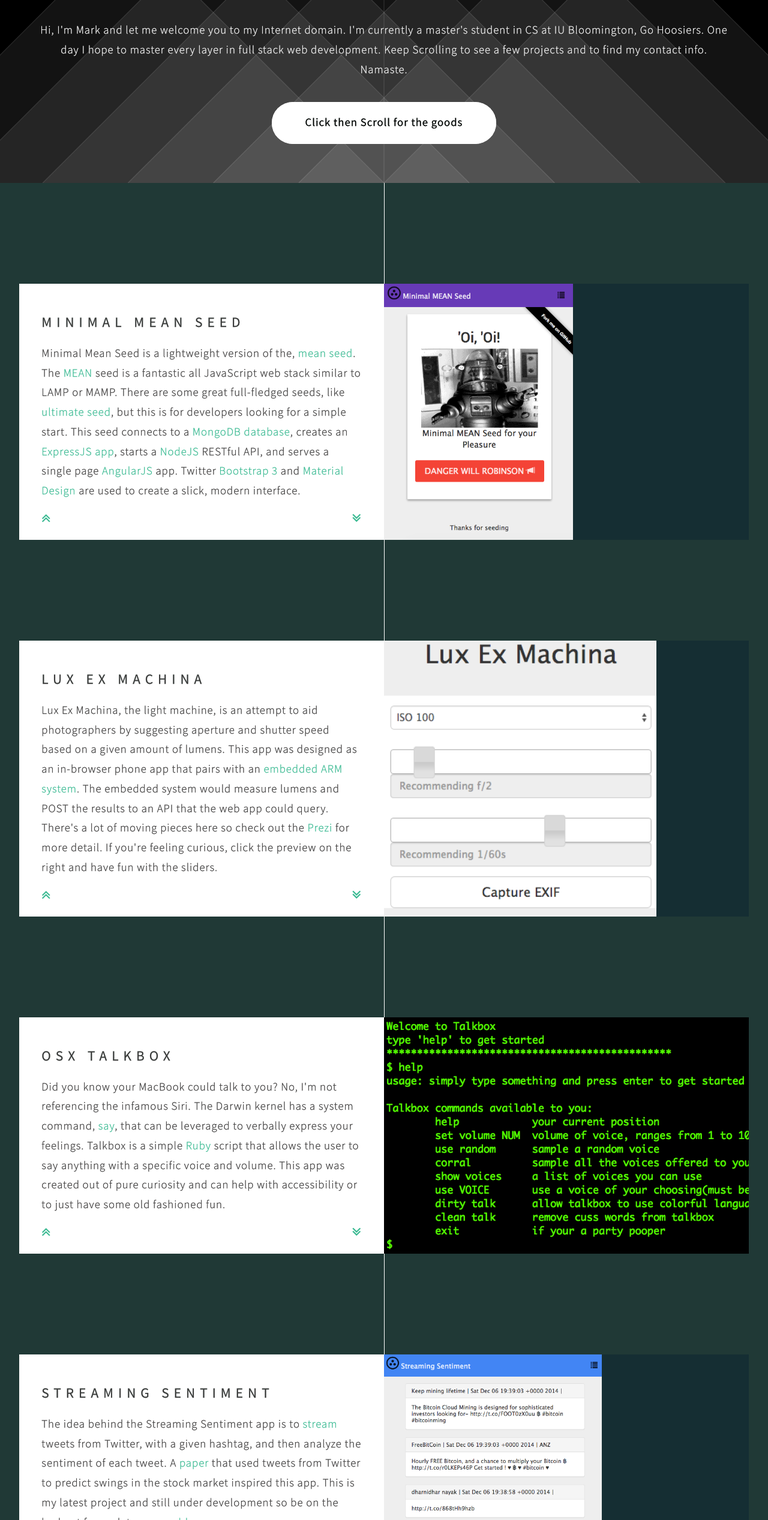
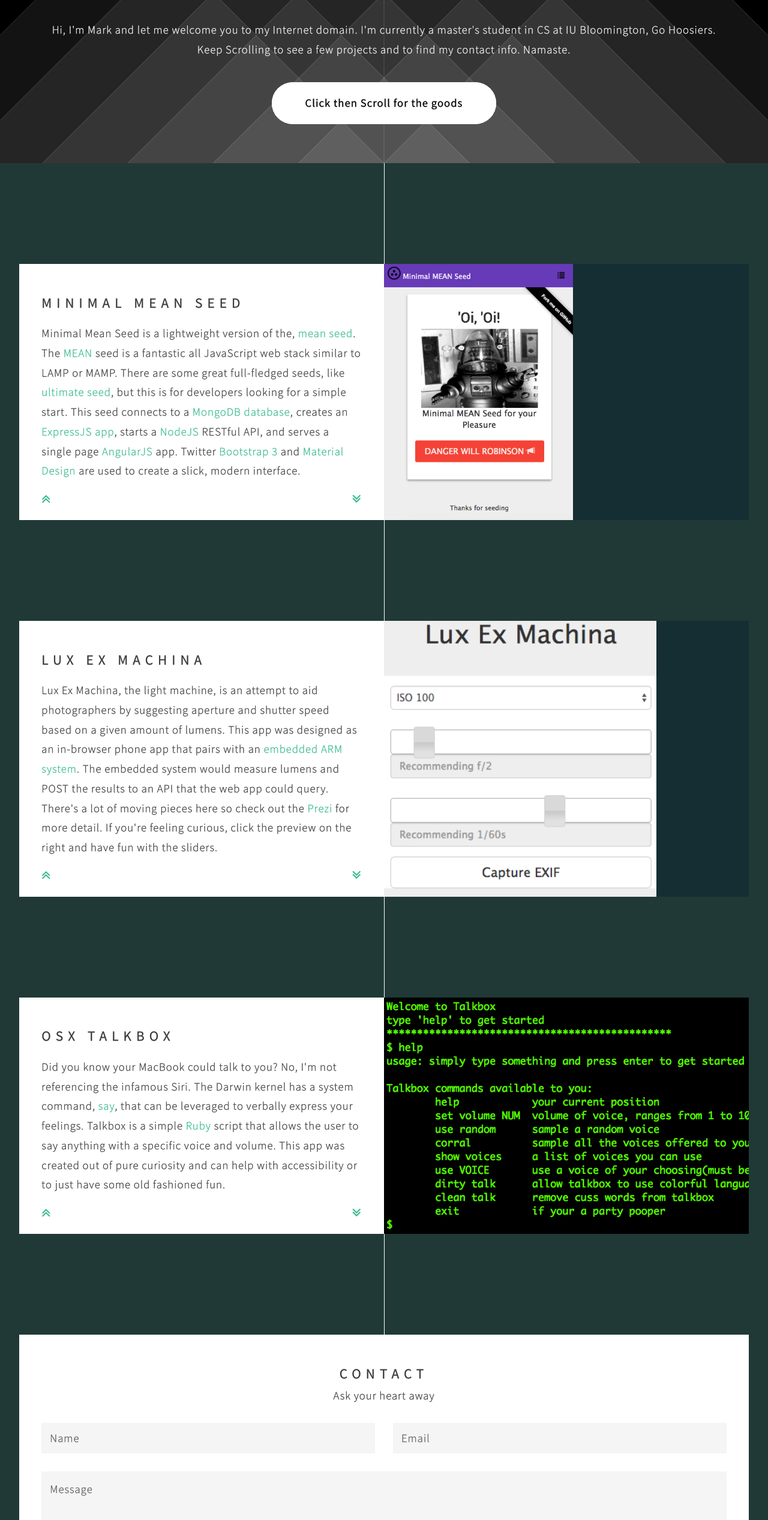
Before and after one commit to thekeele/keele.codes, a plain HTML site: page index.html in a window 1280 px wide. Shown: the part 936-3470 px from the top of the page at 60% size. Drawn offline with Linux system fonts and the light colour scheme.

Commit message:
comment out excess

```diff
--- a/index.html
+++ b/index.html
@@ -35,7 +35,7 @@
 			<header>
 				<h2>Who Is Mark Keele?</h2>
 			</header>
-			<p>Hi, I'm Mark and let me welcome you to my Internet domain. I'm currently a master's student in CS at IU Bloomington, Go Hoosiers. One day I hope to master every layer in full stack web development. Keep Scrolling to see a few projects and to find my contact info. Namaste.</p>
+			<p>Hi, I'm Mark and let me welcome you to my Internet domain. I'm currently a master's student in CS at IU Bloomington, Go Hoosiers. Keep Scrolling to see a few projects and to find my contact info. Namaste.</p>
 			<footer>
 				<a href="#portfolio" class="button style2 scrolly">Click then Scroll for the goods</a>
 			</footer>
@@ -83,7 +83,7 @@
 			</div>
 		</article>
 
-		<article id="portfolio-2" class="container box style1 left">
+		<!-- <article id="portfolio-2" class="container box style1 left">
 			<a href="http://dev.keele.me:8002" class="image full"><img src="images/streaming-sentiment.png" alt="" width="570" height="568" /></a>
 			<div class="inner">
 				<header>
@@ -95,7 +95,7 @@
 				<a href="#contact" class="fa fa-angle-double-down solo scrolly" style="float: right;"><span>down</span></a>
 			</footer>
 			</div>
-		</article>
+		</article> -->
 
 		<article id="contact" class="container box style3">
 			<header>
@@ -142,7 +142,7 @@
 				<li>
 					<a href="https://github.com/thekeele" class="fa fa-github solo"><span>GitHub</span></a>
 					<a href="https://www.linkedin.com/in/thekeele" class="fa fa-linkedin solo"><span>LinkedIn</span></a>
-					<a href="http://dev.keele.me:8004" class="fa fa-file-pdf-o"></a>
+					<!-- <a href="http://dev.keele.me:8004" class="fa fa-file-pdf-o"></a> -->
 				</li>
 				<li><p>Tip</p></li>
 				<li><a href="https://www.onename.io/thekeele" class="fa fa-bitcoin solo"><span>Bitcoin</span></a></li>
```
